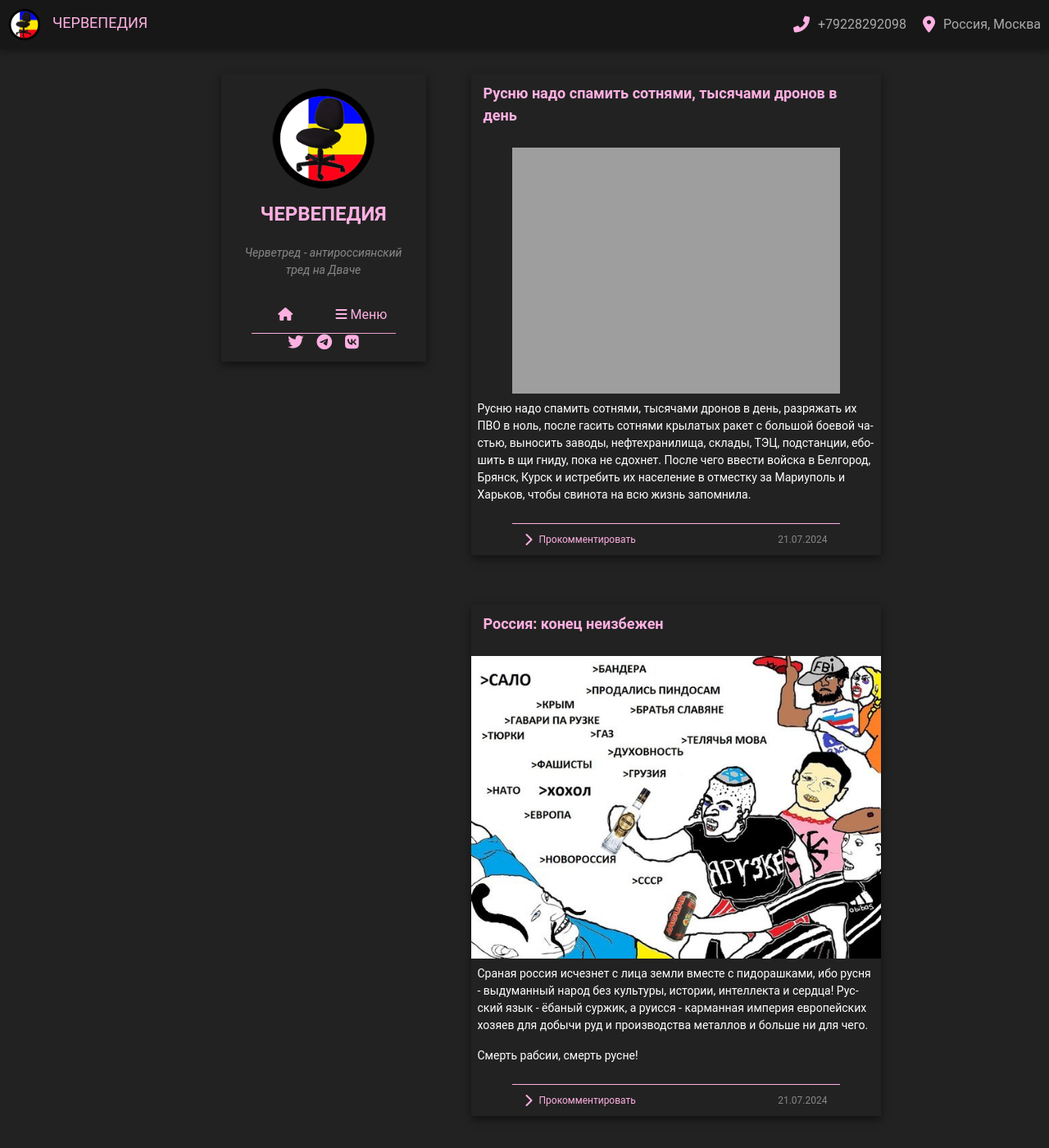
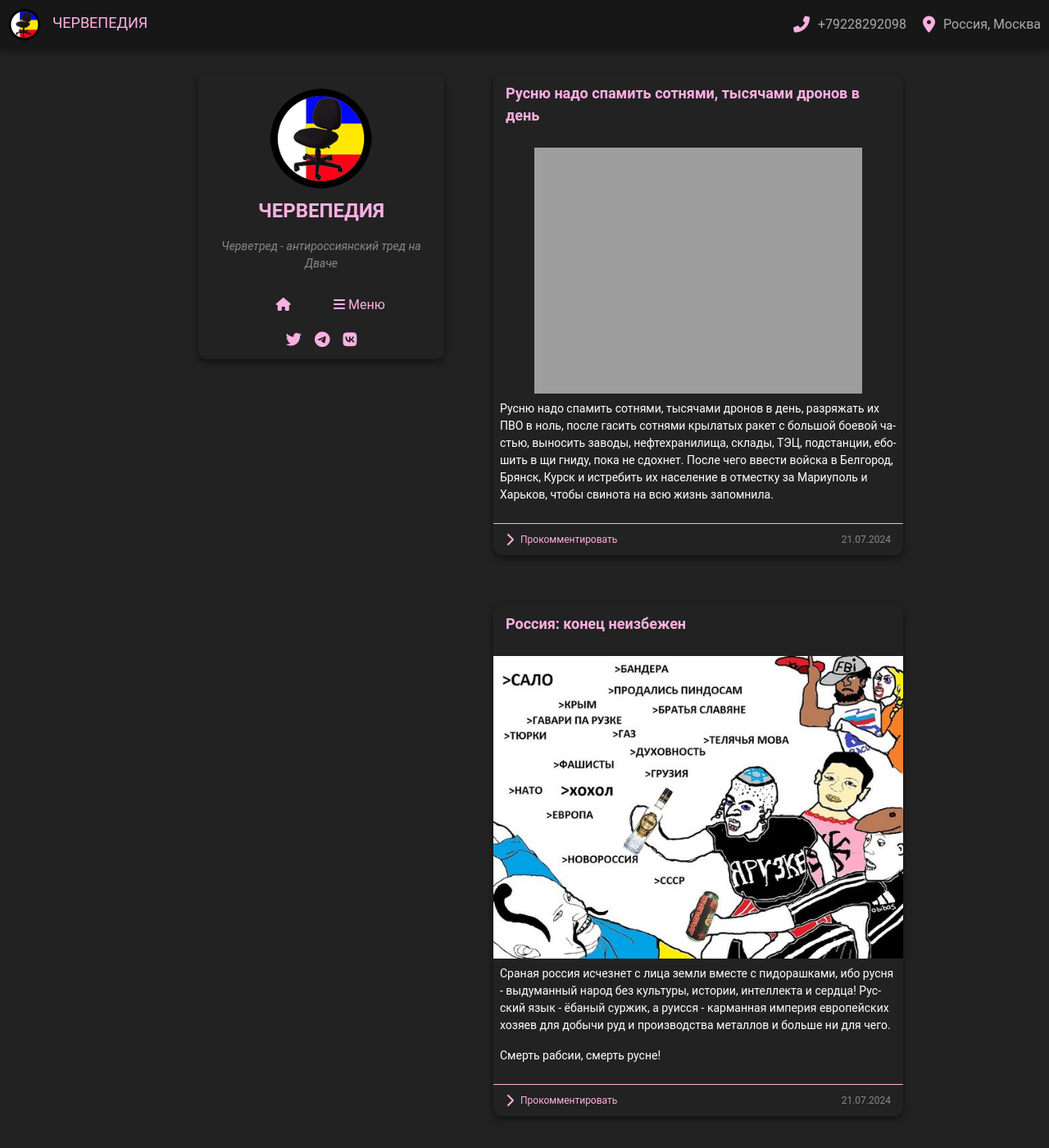
Before and after one commit to chervepedia/chervepedia.github.io, a Jekyll site: the page built from index.html, in a window 1280 px wide and 1400 px high. Shown: the whole window at 82% size. Built offline with Jekyll 4.4.1, drawn with Linux system fonts in a browser that asks for light colours; a script that is not in the unit is left out; the list of posts is cut into pages by our own code; comment, search, counter and statistics services are not loaded.

Commit message:
Update style.css

```diff
--- a/assets/css/style.css
+++ b/assets/css/style.css
@@ -24,6 +24,7 @@
     padding: 0 15px;
     width: 100%;
     max-width: 1000px;
+    border-radius: 10px; /* Закругление углов */
 }
 
 /* Стили для футера */
@@ -52,12 +53,14 @@
 .post-media-wrapper {
     width: 100%;
     margin-top: 16px;
+    border-radius: 10px; /* Закругление углов */
 }
 
 .video-wrapper {
     position: relative;
     padding-bottom: 56.25%; /* Соотношение сторон 16:9 */
     height: 0;
+    border-radius: 10px; /* Закругление углов */
 }
 
 .video-wrapper iframe {
@@ -66,12 +69,14 @@
     left: 0;
     width: 100%;
     height: 100%;
+    border-radius: 10px; /* Закругление углов */
 }
 
 /* Обёртка для встраиваемого контента */
 .embed-wrapper {
     margin-top: 16px;
     width: 100%;
+    border-radius: 10px; /* Закругление углов */
 }
 
 /* Название сайта */
@@ -137,6 +142,7 @@
     margin-left: auto;
     margin-right: auto;
     box-shadow: 0 4px 8px rgba(0, 0, 0, 0.3); /* Тень */
+    border-radius: 10px; /* Закругление углов */
 }
 
 .pagination a.fas {
@@ -191,12 +197,15 @@
     position: relative;
     box-shadow: 0px 4px 10px rgba(0, 0, 0, 0.5);
     max-width: 500px; /* Ширина постов */
+    border-radius: 10px; /* Закругление углов */
 }
 
 /* Заголовок поста */
 .post-header {
     padding: 10px 15px;
+    border-radius: 10px; /* Закругление углов */
 }
+
 .post-title {
     font-size: 18px;
     font-weight: bold;
@@ -251,12 +260,9 @@
     align-items: center;
     padding: 10px 15px;
     border-top: 1px solid var(--main-color);
-width: 80%;
-margin: 0 auto;
     position: relative;
     overflow: hidden;
-    border-radius: 0 0 10px 10px; /* Закругление только нижних углов */
-    background: #222; /* Цвет фона подвала поста */
+    border-radius: 0 0 10px 10px; /* Закругление углов */
 }
 
 /* Псевдоэлемент для градиента */
@@ -271,7 +277,7 @@
     transition: transform 1s ease-in-out; /* Плавный переход */
     z-index: 0; /* Псевдоэлемент находится под содержимым футера */
     transform: translateX(-100%);
-    border-radius: 0 0 10px 10px; /* Закругление градиента только снизу */
+    border-radius: 10px; /* Закругление углов */
 }
 
 /* Анимация при наведении */
@@ -292,6 +298,7 @@
     display: flex;
     align-items: center;
 }
+
 .read-more::after {
     content: 'Прокомментировать';
     color: var(--main-color);
@@ -315,8 +322,9 @@
     top: 20px;
     width: 100%;
     max-width: 300px; /* Ширина сайдбара */
-    margin-right: 55px;
+    margin-right: 45px;
     box-shadow: 0px 4px 10px rgba(0, 0, 0, 0.5);
+    border-radius: 10px; /* Закругление углов */
 }
 
 /* Иконки социальных сетей в сайдбаре */
@@ -324,6 +332,7 @@
     display: flex;
     justify-content: center; /* Центрирование всех элементов по горизонтали */
     gap: 16px;
+    margin-top: 8px;
 }
 
 .social-icons-sidebar a {
@@ -345,7 +354,7 @@
     display: flex;
     flex-direction: column;
     align-items: center;
-    margin-bottom: 14px;
+    margin-bottom: 10px;
 }
 
 /* Стили для логотипа */
@@ -354,6 +363,7 @@
     height: 128px;
     display: block;
     margin: 0 auto;
+    border-radius: 10px; /* Закругление углов логотипа */
 }
 
 /* Стили для заголовка */
@@ -380,9 +390,6 @@
     border-image: linear-gradient(to right, var(--main-color), var(--main-color-dark)) 1;
     display: flex; /* Используем flexbox */
     justify-content: center; /* Выравнивание по горизонтали */
-border-bottom: 1px solid var(--main-color);
-width: 80%;
-margin: 0 auto;
 }
 
 /* Сетка для меню */
@@ -408,6 +415,7 @@
     position: relative; /* Для позиционирования псевдо-элемента */
     overflow: hidden; /* Скрываем градиент за пределами ссылки */
     transition: color 0.3s;
+    border-radius: 10px; /* Закругление углов */
 }
 
 /* Эффект нажатия */
@@ -429,6 +437,7 @@
     box-shadow: 0 4px 8px rgba(0, 0, 0, 0.3); /* Тень для подменю */
     padding: 0; /* Убираем отступы по умолчанию */
     z-index: 1000; /* Устанавливаем z-index, чтобы подменю было поверх других элементов */
+    border-radius: 10px; /* Закругление углов подменю */
 }
 
 /* Подменю ссылки */
@@ -454,7 +463,6 @@
     transition: transform 1s ease-in-out; /* Плавный переход */
     z-index: 0; /* Псевдоэлемент находится под содержимым ссылки */
     transform: translateX(-100%);
-    border-radius: 0 0 10px 10px; /* Закругление градиента только снизу */
 }
 
 /* Анимация при наведении на ссылки подменю */
@@ -477,11 +485,11 @@
     }
 
     .sidebar {
-        margin-right: 55px;
+        margin-right: 60px;
         margin-top: 45px;
         top: 0;
         width: 100%;
-        max-width: 250px; /* Ширина сайдбара */
+        max-width: 300px; /* Ширина сайдбара */
     }
 
     .content {
```
Lines whose indentation alone changed are shown as unchanged.
